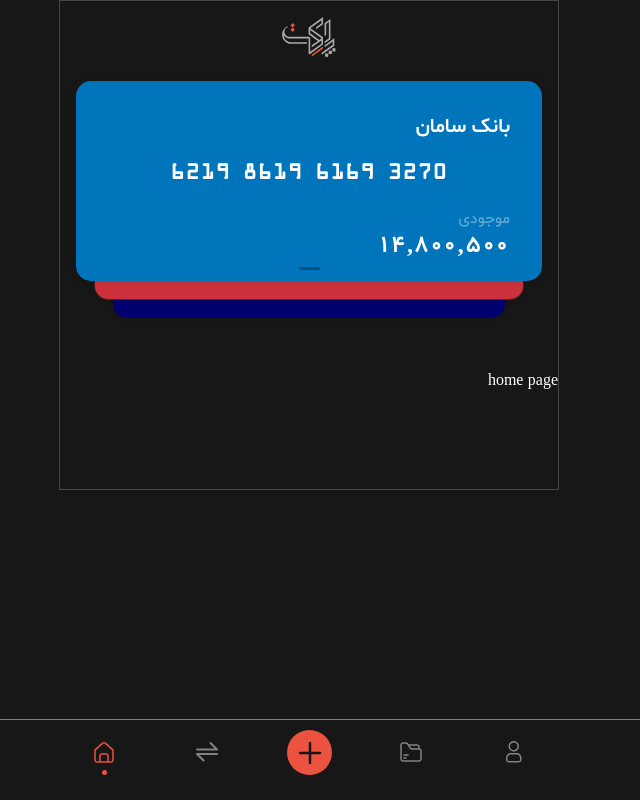
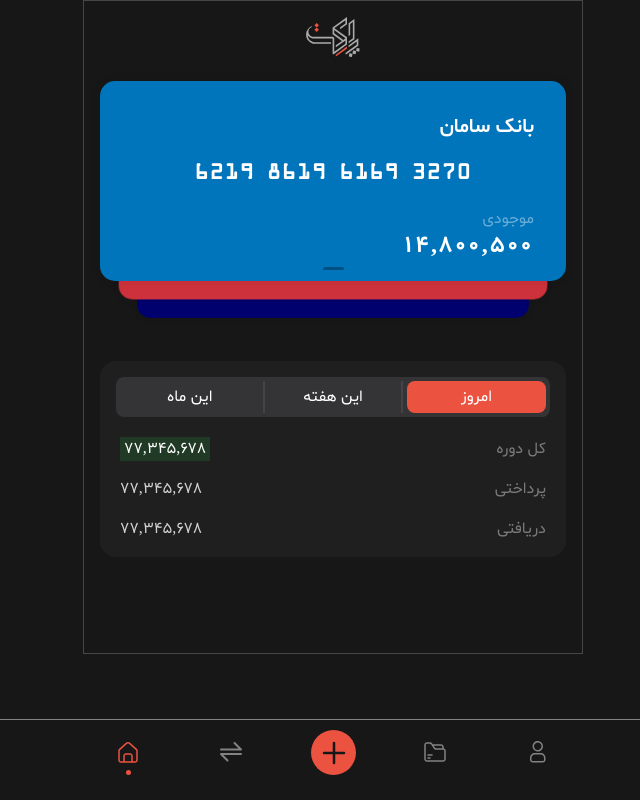
Before and after one commit to iamhosen/paket-app, a Nuxt app: page / in a window 1280 px wide. Shown: the whole page, without its empty margins (476-1116 px from the left). Built offline with nearby package versions, Linux system fonts and the light colour scheme.

Commit message:
home tabs added

```diff
--- a/assets/css/main.css
+++ b/assets/css/main.css
@@ -47,3 +47,7 @@
 .en-font {
     font-family: 'Segoe UI', Tahoma, Geneva, Verdana, sans-serif;
 }
+
+.ltr-number {
+    direction: ltr;
+}
--- /dev/null
+++ b/components/HomeTabs.vue
@@ -0,0 +1,71 @@
+<template>
+  <div class="tab-wrapper mx-4 bg-box-paket p-4 rounded-2xl">
+    <div class="tab-head mb-5">
+      <ul
+        class="flex flex-row rounded-lg justify-between bg-[#767680] p-1 bg-opacity-25 gap-1 cursor-pointer"
+      >
+        <li
+          class="w-4/12 text-center py-1"
+          :class="isDay"
+          @click="changeTab('day')"
+        >
+          امروز
+        </li>
+        <li
+          class="w-4/12 text-center py-1 border-x-2 border-[#545458] border-opacity-50"
+          :class="isWeek"
+          @click="changeTab('week')"
+        >
+          این هفته
+        </li>
+        <li
+          class="w-4/12 text-center py-1"
+          :class="isMonth"
+          @click="changeTab('month')"
+        >
+          این ماه
+        </li>
+      </ul>
+    </div>
+    <div class="tab-body flex flex-col gap-4 mx-1">
+      <div class="w-full flex justify-between items-center">
+        <span class="opacity-40">کل دوره</span>
+        <span class="bg-[#248A3D] bg-opacity-25 px-1">۷۷,۳۴۵,۶۷۸</span>
+      </div>
+      <div class="w-full flex justify-between items-center">
+        <span class="opacity-40">پرداختی</span>
+        <span class="opacity-80 text-base">۷۷,۳۴۵,۶۷۸</span>
+      </div>
+      <div class="w-full flex justify-between items-center">
+        <span class="opacity-40">دریافتی</span>
+        <span class="opacity-80 text-base">۷۷,۳۴۵,۶۷۸</span>
+      </div>
+    </div>
+  </div>
+</template>
+
+<script>
+export default {
+  data() {
+    return {
+      activeTab: 'day',
+    }
+  },
+  computed: {
+    isDay() {
+      return this.activeTab === 'day' ? 'bg-primary-paket rounded-lg' : ''
+    },
+    isWeek() {
+      return this.activeTab === 'week' ? 'bg-primary-paket rounded-lg' : ''
+    },
+    isMonth() {
+      return this.activeTab === 'month' ? 'bg-primary-paket rounded-lg' : ''
+    },
+  },
+  methods: {
+    changeTab(tab) {
+      this.activeTab = tab
+    },
+  },
+}
+</script>
--- a/components/slider/Card.vue
+++ b/components/slider/Card.vue
@@ -344,10 +344,6 @@
   }
 }
 
-.ltr-number {
-  direction: ltr;
-}
-
 @for $i from 1 through $cardsTotal {
   $index: $i - 1;
   $translation: $cardsPositionOffset * $index;
--- a/pages/index.vue
+++ b/pages/index.vue
@@ -3,7 +3,7 @@
     <div class="w-full flex justify-center items-center h-[40px] mb-6">
       <img src="../assets/logo.svg" alt="پاکت" class="h-[100%]" />
     </div>
-    <div class="w-full h-64 mb-8">
+    <div class="w-full h-64 mb-6">
       <card-stack
         :cards="visibleCards"
         @cardAccepted="handleCardAccepted"
@@ -11,15 +11,17 @@
         @hideCard="removeCardFromDeck"
       ></card-stack>
     </div>
-    <p>home page</p>
+    <home-tabs></home-tabs>
   </div>
 </template>
 
 <script>
 import CardStack from '@/components/slider/CardStack.vue'
+import HomeTabs from '@/components/HomeTabs.vue'
+
 export default {
   name: 'HomePage',
-  components: { CardStack },
+  components: { CardStack, HomeTabs },
 
   data() {
     return {
```
